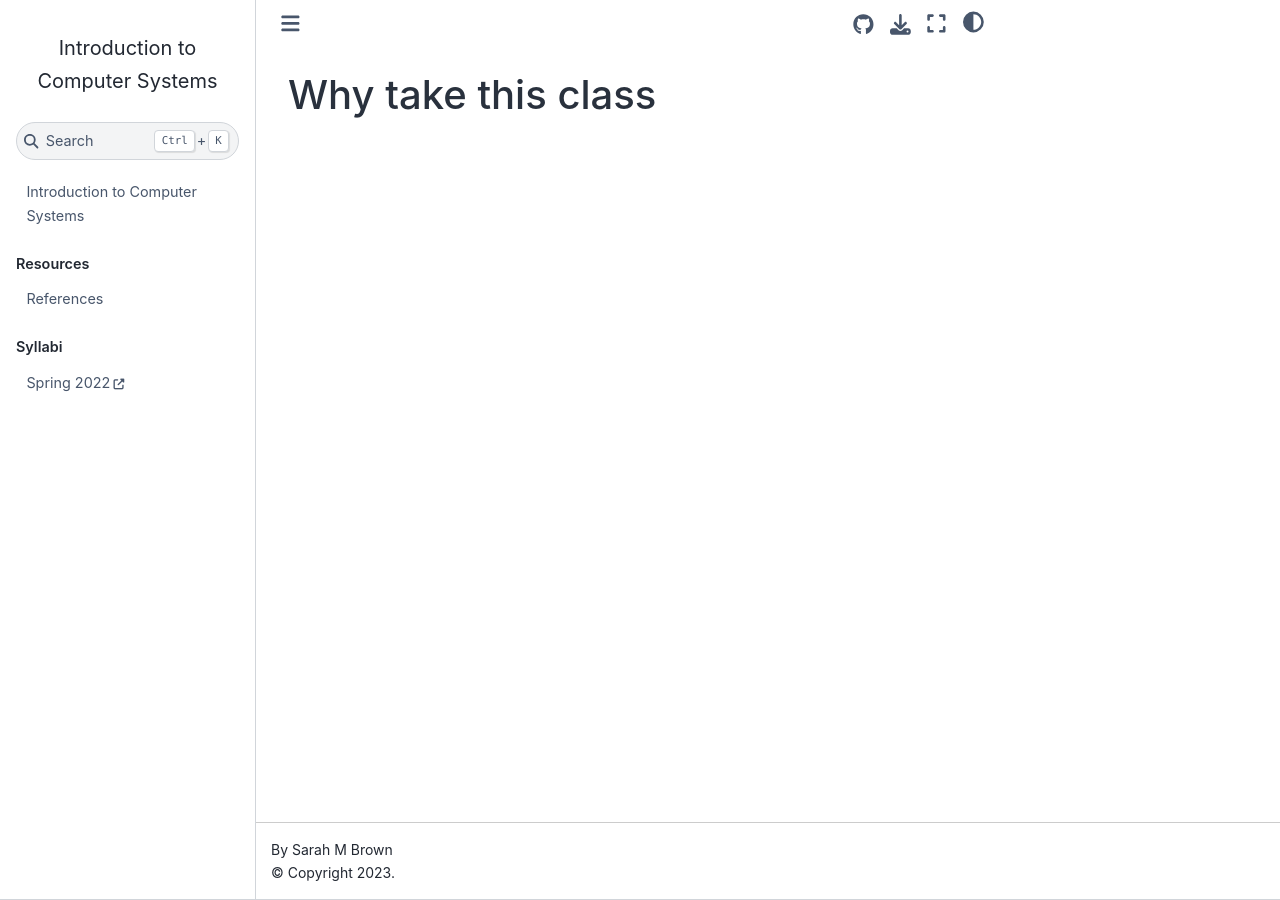
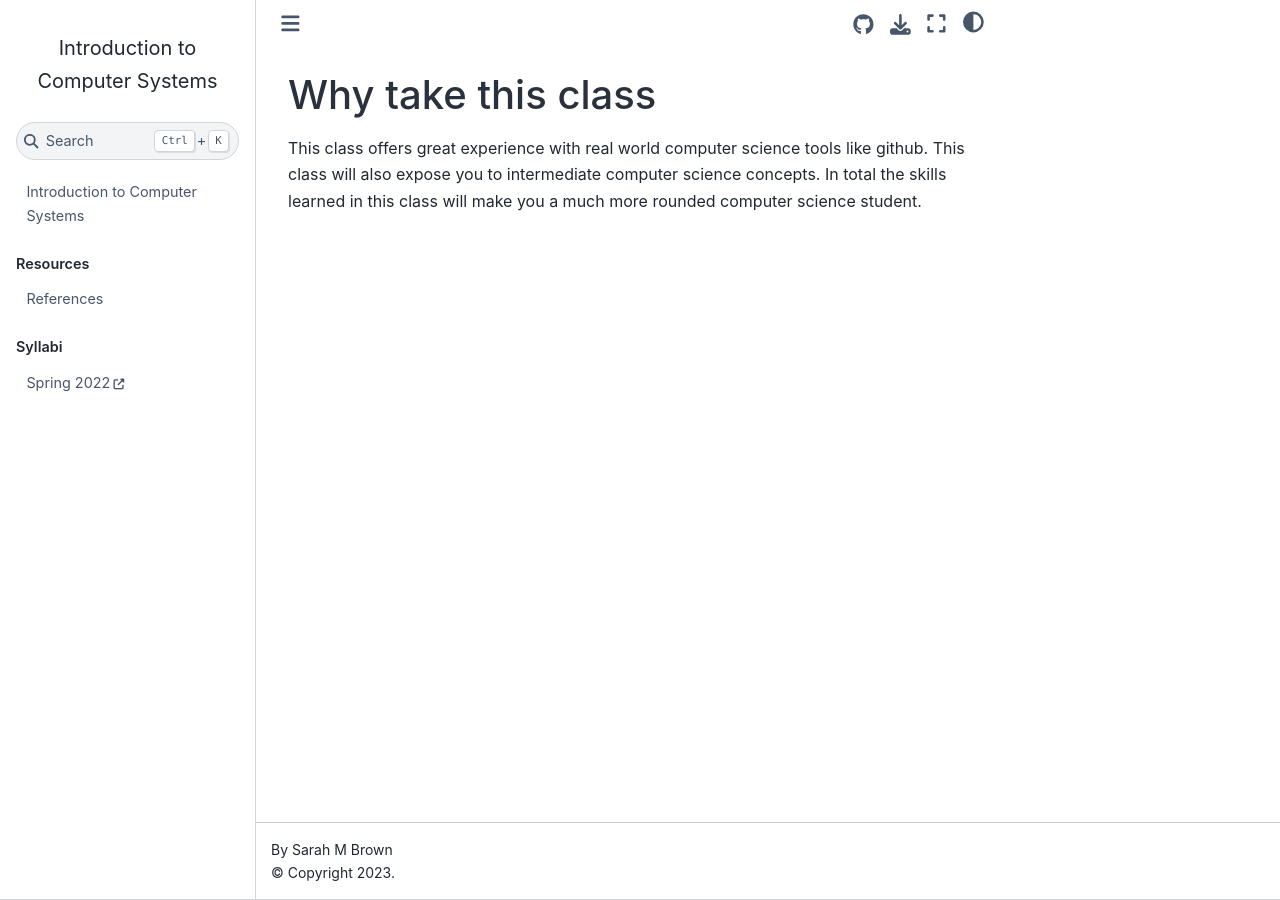
Before and after one commit to klattuada/introcompsys.github.io, a Jupyter Book: the page built from fromstudents.md, in a window 1280 px wide. Built offline with Jupyter Book 1.0.4 settings and Sphinx 7.4.7 and the Sphinx Book theme 1.1.4, drawn with Linux system fonts in a browser that asks for light colours.

Commit message:
added memo

```diff
--- a/fromstudents.md
+++ b/fromstudents.md
@@ -1 +1,3 @@
 # Why take this class
+This class offers great experience with real world computer science tools like github. This class will also expose you to
+intermediate computer science concepts. In total the skills learned in this class will make you a much more rounded computer science student.
```
